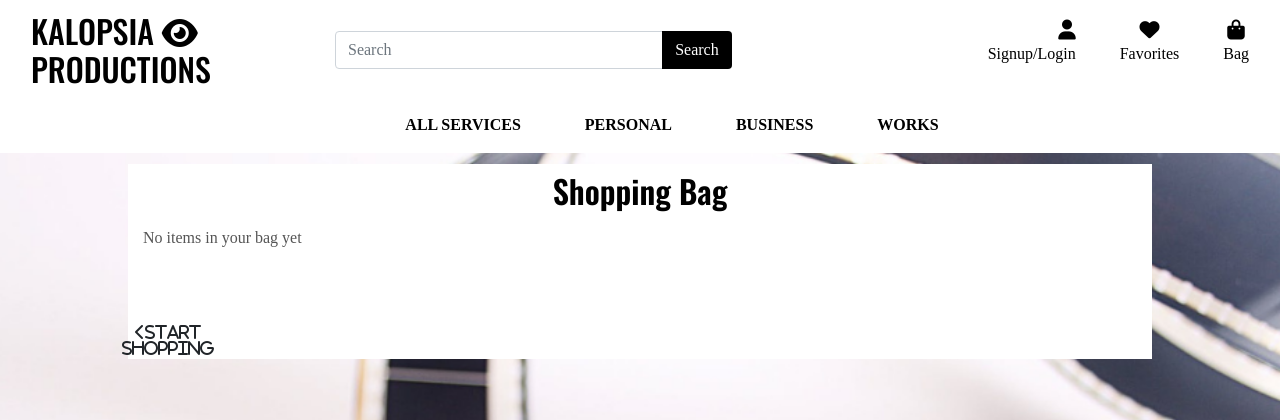
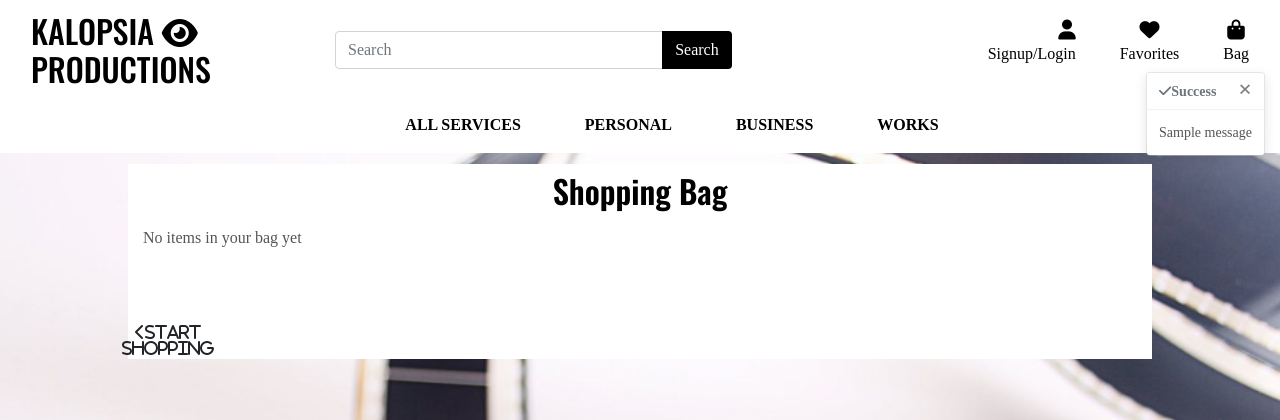
Before and after one commit to Code-Institute-Submissions/lisa1Q84-kalopsia_lens_NovResub, a Django app: page /bag/ in a window 1280 px wide. Shown: the top 420 px of the page. Run offline with Django 3.2, Linux system fonts and the light colour scheme; tables that the repository leaves empty hold one stand-in row (values such as "Sample post"); one stand-in notice (Sample message) is shown; some libraries are stand-ins or nearby versions; some web fonts are replaced.

Commit message:
added toasts when items are added,updated,removed as well as for warning, err

```diff
--- a/bag/context.py
+++ b/bag/context.py
@@ -24,7 +24,7 @@ def bag_contents(request):
         else:
             product = get_object_or_404(Product, pk=item_id)
             for variation, quantity in item_data['variation_dict'].items():
-                total += quantity * product.price
+                total += quantity * price
                 product_count += quantity
                 bag_items.append({
                     'item_id': item_id,
--- a/bag/templates/bag/bag.html
+++ b/bag/templates/bag/bag.html
@@ -88,6 +88,11 @@
                     {% endfor %}
 
                     <tr>
+                        <td colspan="5" class="pt-5 text-right">
+                            <h6><strong>Bag Total: ${{ total|floatformat:2 }}</strong></h6>
+                        </td>
+                    </tr>
+                    <tr>
                         <td colspan="5" class="text-right">
                             <a href="{% url 'products' %}" class="btn btn-outline-black rounded-0 btn-lg">
                                 <span class="icon">
--- a/bag/views.py
+++ b/bag/views.py
@@ -1,6 +1,8 @@
 from django.shortcuts import (
     render, redirect, reverse, HttpResponse, get_object_or_404
 )
+from django.contrib import messages
+from products.models import Product
 
 
 """a view to return the shopping bag page"""
@@ -14,6 +16,7 @@ def view_bag(request):
 
 
 def add_to_bag(request, item_id):
+    product = Product.objects.get(pk=item_id)
     quantity = int(request.POST.get('quantity'))
     variation = request.POST.get('variation')
     redirect_url = request.POST.get('redirect_url')
@@ -27,16 +30,26 @@ def add_to_bag(request, item_id):
         if item_id in list(bag.keys()):
             if variation in bag[item_id]['variation_dict'].keys():
                 bag[item_id]['variation_dict'][variation] += quantity
+                messages.success(
+                    request, f'updated the quantity of {variation}{product.name} to {bag[item_id]["variation_dict"][variation]}!')
+
             else:
                 bag[item_id]['variation_dict'][variation] = quantity
+                messages.success(request, f'added variation {variation.upper()}{product.name} to your bag!')
+
         else:
             bag[item_id] = {'variation_dict': {variation: quantity}}
+            messages.success(request, f'added {variation.upper()}{product.name} to your bag!')
+
     else:
 
         if item_id in list(bag.keys()):
             bag[item_id] += quantity
+            messages.success(request, f'updated {product.name} quantity to {bag[item_id]}!')
+
         else:
             bag[item_id] = quantity
+            messages.success(request, f'added {product.name} to your bag!')
 
     request.session['bag'] = bag
     return redirect(redirect_url)
@@ -48,6 +61,7 @@ def add_to_bag(request, item_id):
 def update_bag(request, item_id):
     quantity = int(request.POST.get('quantity'))
     variation = request.POST.get('variation')
+    product = get_object_or_404(Product, pk=item_id)
 
     bag = request.session.get('bag', {})
 
@@ -58,14 +72,24 @@ def update_bag(request, item_id):
     if variation:
         if quantity > 0:
             bag[item_id]['variation_dict'][variation] = quantity
+            messages.success(request, f'updated quantity of {variation} to {bag[item_id]["variation_dict"][variation]}!')
+
         else:
             del bag[item_id]['variation_dict'][variation]
+            messages.success(
+                request, f'removed {variation.upper()}{product.name} from your bag!')
+
     else:
 
         if quantity > 0:
             bag[item_id] = quantity
+            messages.success(
+                request, f'updated quantity of {product.name} to {bag[item_id]}!')
+
         else:
             bag.pop[item_id]
+            messages.success(
+                request, f'updated quantity of {product.name} to to {bag[item_id]}')
 
     request.session['bag'] = bag
     return redirect(reverse('view_bag'))
@@ -76,20 +100,26 @@ def update_bag(request, item_id):
 
 def remove_from_bag(request, item_id):
 
+    product = get_object_or_404(Product, pk=item_id)
+
     try:
         if 'variation' in request.POST:
             variation = request.POST['variation']
         bag = request.session.get('bag', {})
 
         if variation:
-            del bag[item_id]['items_by_size'][size]
-            if not bag[item_id]['items_by_size']:
+            del bag[item_id]['variation.dict'][variation]
+            messages.success(request, f'removed {variation.upper()}{product.name} from your bag!')
+            if not bag[item_id]['variation.dict']:
                 bag.pop(item_id)
+                messages.success(request, f'removed {variation.upper()}{product.name} from your bag!')
         else:
             bag.pop(item_id)
+            messages.success(
+                request, f'removed {product.name} from your bag!')
 
         request.session['bag'] = bag
         return HttpResponse(status=200)
-
     except Exception as e:
+        messages.error(request, f'error removing item: {e}')
         return HttpResponse(status=500)
--- a/kalopsia_lens/settings.py
+++ b/kalopsia_lens/settings.py
@@ -83,6 +83,9 @@ TEMPLATES = [
     },
 ]
 
+MESSAGE_STORAGE = 'django.contrib.messages.storage.session.SessionStorage'
+
+
 AUTHENTICATION_BACKENDS = [
 
     # Needed to login by username in Django admin, regardless of `allauth`
--- a/static/css/base.css
+++ b/static/css/base.css
@@ -100,6 +100,15 @@ html {
     border: 1px solid black !important;
 }
 
+
+.message-container {
+    position: fixed;
+    top: 72px;
+    right: 15px;
+    z-index: 99999999;
+}
+
+
 /* -------------------------------- Media Queries */
 
 /* Slightly larger container on xl screens */
--- a/templates/base.html
+++ b/templates/base.html
@@ -107,7 +107,21 @@
     </header>
 
     {% if messages %}
-    <div class="message-container"></div>
+    <div class="message-container">
+      {% for message in messages %}
+        {% with message.level as level %}
+          {% if level == 40 %}
+            {% include 'includes/toasts/toast_error.html' %}
+          {% elif level == 30 %}
+            {% include 'includes/toasts/toast_warning.html' %}
+          {% elif level == 25 %}
+            {% include 'includes/toasts/toast_success.html' %}
+          {% else %}
+            {% include 'includes/toasts/toast_info.html' %}
+          {% endif %}
+        {% endwith %}
+      {% endfor %}
+    </div>
     {% endif %}
 
     {% block page_header %}
@@ -117,7 +131,9 @@
     {% endblock %}
 
     {% block postloadjs %}
-    <script src="https://cdn.jsdelivr.net/npm/bootstrap@5.0.2/dist/js/bootstrap.bundle.min.js" integrity="sha384-MrcW6ZMFYlzcLA8Nl+NtUVF0sA7MsXsP1UyJoMp4YLEuNSfAP+JcXn/tWtIaxVXM" crossorigin="anonymous"></script>
+      <script type="text/javascript">
+        $('.toast').toast('show');
+      </script>
     {% endblock %}
 
   </body>
--- /dev/null
+++ b/templates/includes/toasts/toast_success.html
@@ -0,0 +1,12 @@
+<div class="toast" role="alert" aria-live="assertive" aria-atomic="true" data-autohide="false">
+    <div class="toast-header">
+        <i class="fas fa-check"></i>
+      <strong class="mr-auto">Success</strong>
+      <button type="button" class="ml-2 mb-1 close" data-dismiss="toast" aria-label="Close">
+        <span aria-hidden="true">&times;</span>
+      </button>
+    </div>
+    <div class="toast-body bg-white">
+        {{ message }}
+    </div>
+</div>
```
Also changed, not shown: templates/includes/toasts/toast_error.html (added, +12 -0 lines), templates/includes/toasts/toast_info.html (added, +12 -0 lines), templates/includes/toasts/toast_warning.html (added, +12 -0 lines). Lines whose indentation alone changed are shown as unchanged.
